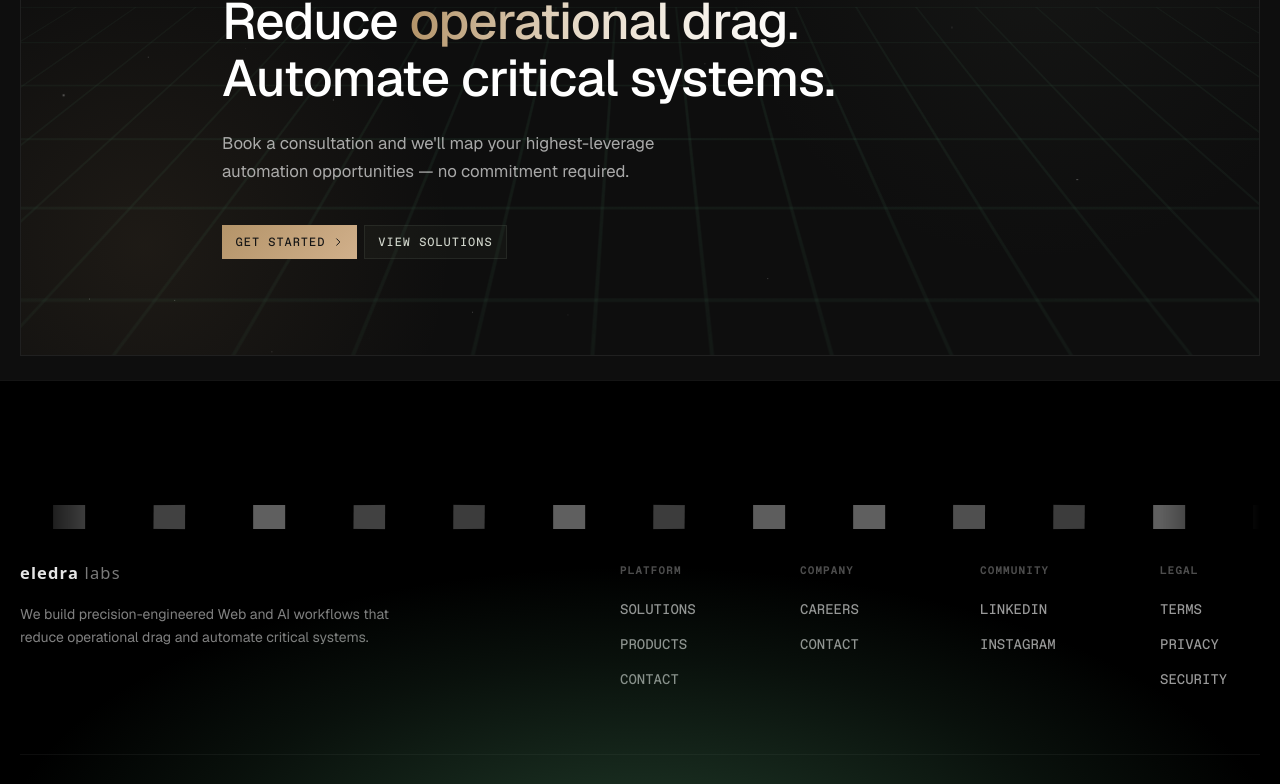
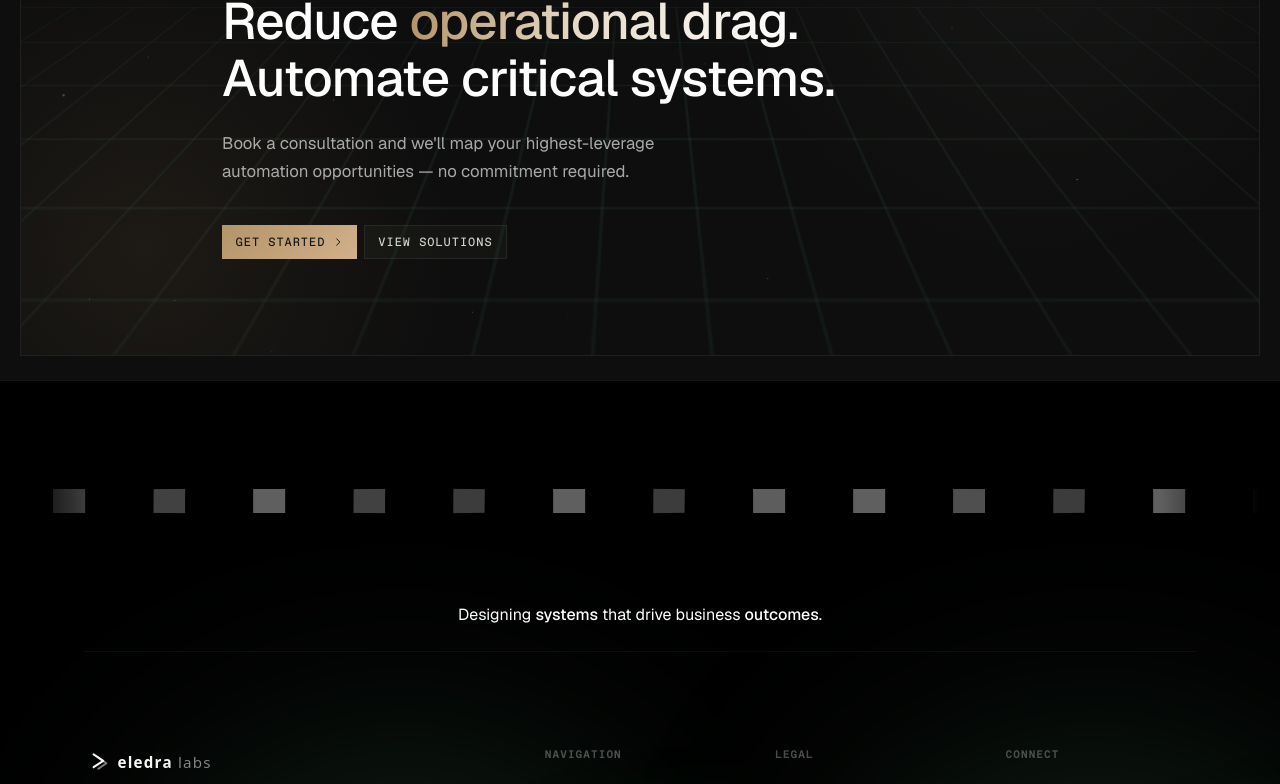
Before and after one commit to SOBANEJAZ/eledralabs-landing-page-2.0, a Next.js app: page / in a window 1280 px wide. Shown: the part 4007-4791 px from the top of the page. Built offline with nearby package versions, Linux system fonts and the light colour scheme; grey boxes are pictures that could not be loaded.

Commit message:
style(footer): align footer columns and elements

```diff
--- a/components/Footer.tsx
+++ b/components/Footer.tsx
@@ -20,57 +20,148 @@ export default function Footer() {
   return (
     <footer className="w-full bg-black border-t border-border relative overflow-hidden" aria-label="Footer">
       {/* Green glow semicircle — anchored to the page bottom */}
+      {/* Green Aurora Gradient — Wavy/Spiral pattern with Uniform Base */}
+      <div className="absolute inset-0 pointer-events-none overflow-hidden" aria-hidden="true">
+        {/* Uniform Base Glow to guarantee no weak spots */}
         <div
-        aria-hidden="true"
-        className="pointer-events-none absolute bottom-0 left-0 w-full"
+          className="absolute"
           style={{
-          height: '420px',
-          background: 'radial-gradient(ellipse 70% 100% at 50% 100%, rgba(61, 110, 78, 0.55) 0%, rgba(61, 110, 78, 0.15) 50%, transparent 72%)',
+            width: '120%',
+            height: '280px',
+            left: '-10%',
+            bottom: '-120px',
+            background: 'linear-gradient(to top, rgba(61, 110, 78, 0.35) 0%, rgba(61, 110, 78, 0.1) 60%, transparent 100%)',
+            filter: 'blur(60px)',
           }}
         />
+        {/* Peak 1 (Left, low) */}
+        <div
+          className="absolute rounded-full"
+          style={{
+            width: '450px',
+            height: '450px',
+            left: '-8%',
+            bottom: '-160px',
+            background: 'rgba(61, 110, 78, 0.45)',
+            filter: 'blur(100px)',
+          }}
+        />
+        {/* Peak 2 (Left-center, high) */}
+        <div
+          className="absolute rounded-full"
+          style={{
+            width: '500px',
+            height: '500px',
+            left: '12%',
+            bottom: '-20px',
+            background: 'rgba(61, 110, 78, 0.35)',
+            filter: 'blur(120px)',
+          }}
+        />
+        {/* Peak 3 (Center, low) */}
+        <div
+          className="absolute rounded-full"
+          style={{
+            width: '450px',
+            height: '450px',
+            left: '40%',
+            bottom: '-160px',
+            background: 'rgba(61, 110, 78, 0.45)',
+            filter: 'blur(100px)',
+          }}
+        />
+        {/* Peak 4 (Right-center, high) */}
+        <div
+          className="absolute rounded-full"
+          style={{
+            width: '500px',
+            height: '500px',
+            left: '66%',
+            bottom: '-20px',
+            background: 'rgba(61, 110, 78, 0.35)',
+            filter: 'blur(120px)',
+          }}
+        />
+        {/* Peak 5 (Right, low) */}
+        <div
+          className="absolute rounded-full"
+          style={{
+            width: '450px',
+            height: '450px',
+            left: '90%',
+            bottom: '-160px',
+            background: 'rgba(61, 110, 78, 0.45)',
+            filter: 'blur(100px)',
+          }}
+        />
+      </div>
+
       {/* Scrolling Logo Marquee */}
-      <div className="footer-marquee bg-black flex flex-col">
+      <div className="footer-marquee bg-black flex flex-col -mt-10 md:-mt-14 py-8 md:py-10">
         <MarqueeStrip logos={footerLogos} speed={50} reverse />
       </div>
 
       {/* Footer Content */}
-      <div className="footer-container">
-        <div className="footer-upper">
-          {/* Brand */}
-          <div className="footer-brand">
-            <Link aria-label="Eledralabs home" href="/">
-              <img alt="Eledralabs" className="footer-logo" src="/icons/eledralabs-text-logo.svg" />
+      <div className="footer-container px-6 md:px-12 xl:px-16 mt-8 md:mt-12">
+
+        {/* Giant Headline CTA */}
+        <div className="footer-headline-section border-b border-border/40 pt-2 md:pt-4 pb-6 mb-8">
+          <h2 className="footer-headline-text text-center mx-auto">
+            Designing <span className="text-accent-lime font-medium">systems</span> that drive business <span className="text-accent-lime font-medium">outcomes</span>.
+          </h2>
+        </div>
+
+        {/* Footer Upper: Five Column Grid */}
+        <div className="footer-middle-section grid grid-cols-1 sm:grid-cols-2 md:grid-cols-5 gap-12 md:gap-10 pb-12 border-b border-border/40">
+
+          {/* Brand Info — spans wider on desktop */}
+          <div className="flex flex-col gap-5 md:col-span-2">
+            <Link aria-label="Eledralabs home" href="/" className="inline-block">
+              <img
+                alt="Logo"
+                width="240"
+                height="32"
+                decoding="async"
+                className="h-8 w-auto"
+                style={{ color: 'transparent' }}
+                src="/icons/eledralabs-logo.svg"
+              />
             </Link>
-            <p className="footer-tagline">
-              We build precision-engineered Web and AI workflows that reduce operational drag and
-              automate critical systems.
+            <p className="text-white/50 text-sm leading-relaxed max-w-xs">
+              We build precision-engineered Web and AI workflows that reduce operational drag, optimize key pathways, and automate critical business infrastructure.
             </p>
           </div>
 
-          {/* Links */}
-          <div className="footer-links-grid">
-            <div className="footer-link-col">
-              <p className="footer-col-title">Platform</p>
-              <div className="footer-col-links">
-                <Link href="/solutions">Solutions</Link>
-                <Link href="/products">Products</Link>
-                <Link href="/contact">Contact</Link>
+          {/* Quick Links Column */}
+          <div className="flex flex-col gap-5">
+            <p className="footer-col-title font-favorit text-xs uppercase tracking-wider text-white/30">Navigation</p>
+            <div className="footer-col-links flex flex-col gap-3">
+              <Link href="/solutions" className="text-white/60 hover:text-white text-sm uppercase transition-colors">Solutions</Link>
+              <Link href="/products" className="text-white/60 hover:text-white text-sm uppercase transition-colors">Products</Link>
+              <Link href="/contact" className="text-white/60 hover:text-white text-sm uppercase transition-colors">Contact</Link>
+              <Link href="/faq" className="text-white/60 hover:text-white text-sm uppercase transition-colors">FAQ</Link>
             </div>
           </div>
-            <div className="footer-link-col">
-              <p className="footer-col-title">Company</p>
-              <div className="footer-col-links">
-                <Link href="/contact">Careers</Link>
-                <Link href="/contact">Contact</Link>
+
+          {/* Legal Column */}
+          <div className="flex flex-col gap-5">
+            <p className="footer-col-title font-favorit text-xs uppercase tracking-wider text-white/30">Legal</p>
+            <div className="footer-col-links flex flex-col gap-3">
+              <Link href="/terms-of-service" className="text-white/60 hover:text-white text-sm uppercase transition-colors">Terms</Link>
+              <Link href="/privacy-policy" className="text-white/60 hover:text-white text-sm uppercase transition-colors">Privacy</Link>
+              <Link href="/security" className="text-white/60 hover:text-white text-sm uppercase transition-colors">Security</Link>
             </div>
           </div>
-            <div className="footer-link-col">
-              <p className="footer-col-title">Community</p>
-              <div className="footer-col-links">
+
+          {/* Connect Column */}
+          <div className="flex flex-col gap-5">
+            <p className="footer-col-title font-favorit text-xs uppercase tracking-wider text-white/30">Connect</p>
+            <div className="footer-col-links flex flex-col gap-3">
               <a
                 target="_blank"
                 rel="noopener noreferrer"
                 href="https://www.linkedin.com/in/eledra-labs-8a9735411/?skipRedirect=true"
+                className="text-white/60 hover:text-white text-sm uppercase transition-colors"
               >
                 LinkedIn
               </a>
@@ -78,25 +169,36 @@ export default function Footer() {
                 target="_blank"
                 rel="noopener noreferrer"
                 href="https://www.instagram.com/eledralabs/"
+                className="text-white/60 hover:text-white text-sm uppercase transition-colors"
               >
                 Instagram
               </a>
-              </div>
-            </div>
-            <div className="footer-link-col">
-              <p className="footer-col-title">Legal</p>
-              <div className="footer-col-links">
-                <Link href="/terms-of-service">Terms</Link>
-                <Link href="/privacy-policy">Privacy</Link>
-                <Link href="/security">Security</Link>
-              </div>
-            </div>
+              <a
+                href="mailto:hello@eledralabs.com"
+                className="text-white/60 hover:text-white text-sm uppercase transition-colors"
+              >
+                Email Us
+              </a>
             </div>
           </div>
 
-        <div className="footer-lower">
+        </div>
+
+        {/* Massive Giant Brand Text Banner */}
+        <div className="footer-giant-banner-container select-none pointer-events-none mt-4 mb-4">
+          <span className="footer-giant-brand-text">
+            eledralabs
+          </span>
+        </div>
+
+        {/* Footer Lower: Copyright Row */}
+        <div className="footer-lower-section flex flex-col md:flex-row justify-between items-start md:items-center gap-4 pt-6 pb-2 border-t border-border/30">
           <span className="footer-copyright">&copy; 2026 Eledra Labs, Inc. All rights reserved.</span>
+          <span className="text-[11px] font-favorit text-white/20 uppercase tracking-wider">
+            Meticulously Crafted &bull; AI &amp; Automation Systems
+          </span>
         </div>
+
       </div>
     </footer>
   )
```
Lines whose indentation alone changed are shown as unchanged.
